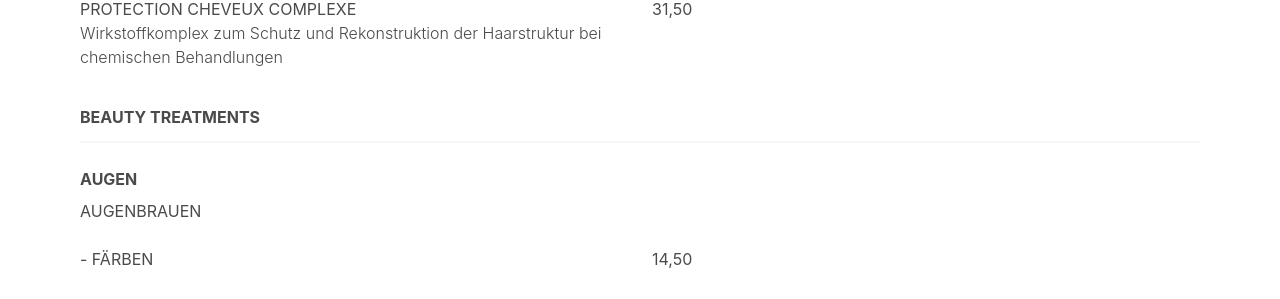
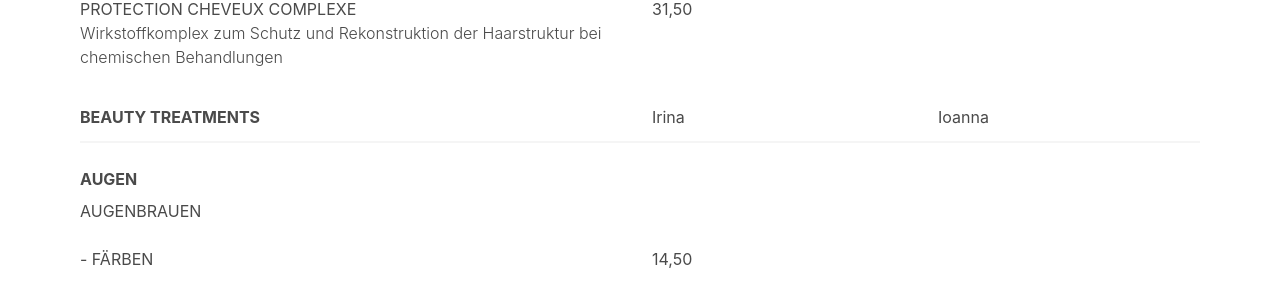
Before and after one commit to Anigerra/hairdesign-web, a Jekyll site: the page built from Preise/index.md, in a window 1280 px wide. Shown: the part 1359-1658 px from the top of the page. Built offline with Jekyll 4.4.1, drawn with Linux system fonts in a browser that asks for light colours; nearby versions of some CDN libraries.

Commit message:
remove names for all other sections except first

```diff
--- a/Preise/index.md
+++ b/Preise/index.md
@@ -19,12 +19,12 @@
                     </p>
                 </div>
                 <div class="column">
-                    {% if sec.name != "Beauty Treatments" %}
+                    {% if sec.name != ("Beauty Treatments"||"Color Treatments") %}
                     <p>Irina</p>
                     {% endif %}
                 </div>
                 <div class="column">
-                    {% if sec.name != "Beauty Treatments" %}
+                    {% if sec.name != forloop.first %}
                     <p>Ioanna</p>
                     {% endif %}
                 </div>
```
